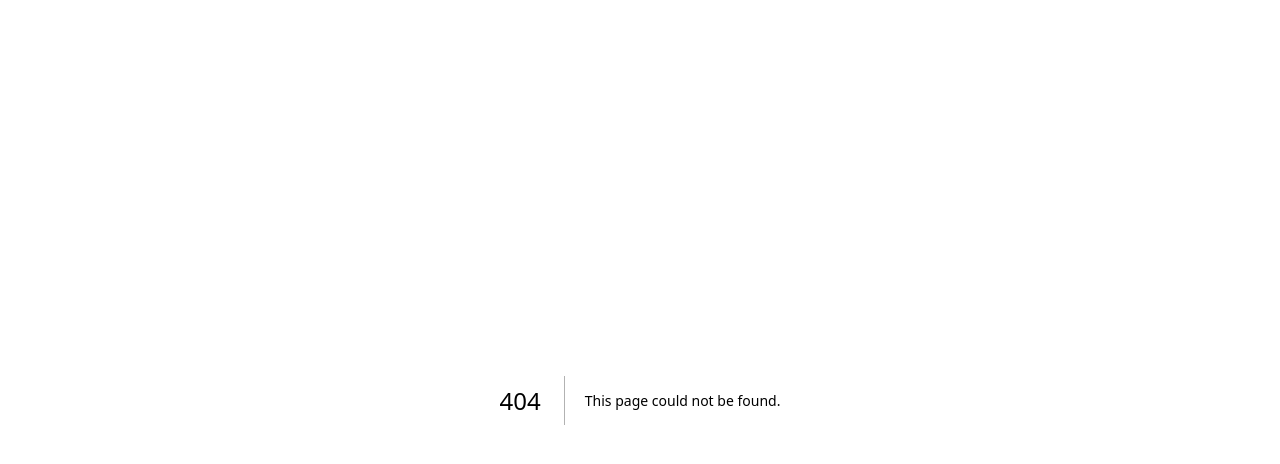
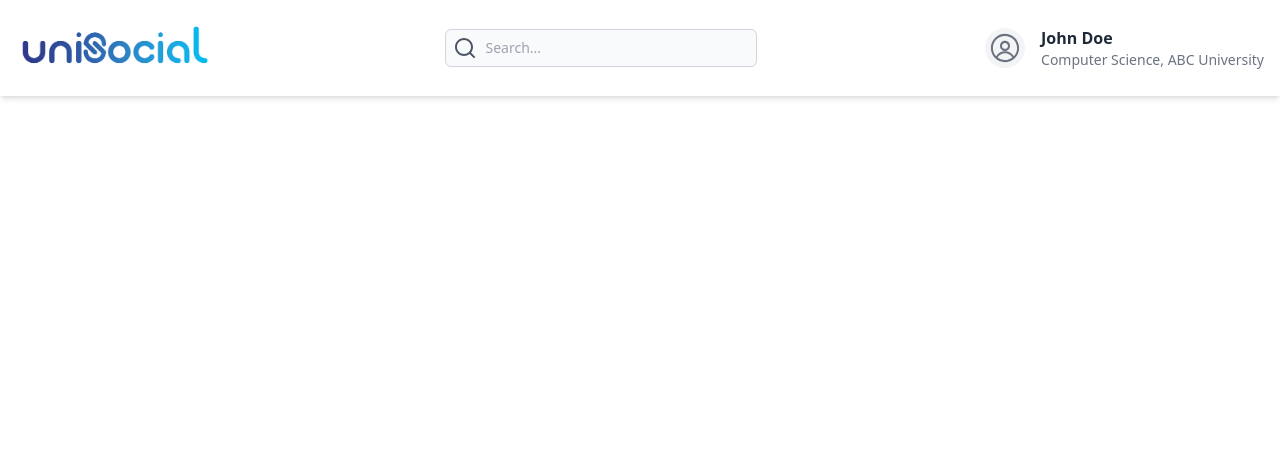
Before and after one commit to MuratOzte/UniSocial, a Next.js app: page /feed in a window 1280 px wide. Before the commit this address had no page. Shown: the top 464 px of the page. Built offline with nearby package versions, Linux system fonts and the light colour scheme.

Commit message:
Add Nav component and integrate it into the feed page layout

```diff
--- /dev/null
+++ b/src/app/(site)/feed/page.jsx
@@ -0,0 +1,11 @@
+import Nav from '@/app/components/Nav/Nav';
+
+const Page = () => {
+    return (
+        <div>
+            <Nav />
+        </div>
+    );
+};
+
+export default Page;
--- /dev/null
+++ b/src/app/components/Nav/Nav.jsx
@@ -0,0 +1,74 @@
+'use client';
+
+import Image from 'next/image';
+import { RxAvatar } from 'react-icons/rx';
+import { RiSearchLine } from 'react-icons/ri';
+import { IoCloseSharp } from 'react-icons/io5';
+import { useState } from 'react';
+
+const Nav = () => {
+    // Search bar states
+    const [isSearchBarFocused, setIsSearchBarFocused] = useState(false);
+    const toggleSearchBar = () => setIsSearchBarFocused((prev) => !prev);
+
+    const [searchQuery, setSearchQuery] = useState('');
+    const handleSearch = (e) => setSearchQuery(e.target.value);
+
+    const clearSearch = () => setSearchQuery('');
+
+    return (
+        <nav className="flex items-center justify-between px-4 py-2 bg-white shadow-md">
+            {/* Logo */}
+            <div className="flex items-center h-[80px]">
+                <Image
+                    src={require('@/assets/logo/logo.png')}
+                    alt="UniSocial"
+                    width={200}
+                    height={80}
+                    className="object-cover object-center"
+                />
+            </div>
+
+            {/* Search Bar */}
+            <div className="relative flex items-center w-1/4">
+                <RiSearchLine
+                    className={`absolute left-2 ${
+                        !isSearchBarFocused ? 'text-gray-600' : 'text-blue-500'
+                    }`}
+                    size={24}
+                />
+                <input
+                    onFocus={toggleSearchBar}
+                    onBlur={toggleSearchBar}
+                    value={searchQuery}
+                    onChange={handleSearch}
+                    type="text"
+                    placeholder="Search..."
+                    className="w-full pl-10 pr-10 py-2 text-sm border border-gray-300 rounded-md focus:ring-2 focus:ring-blue-500 focus:outline-none bg-gray-50 text-gray-800"
+                />
+                {searchQuery && (
+                    <IoCloseSharp
+                        className="absolute right-2 text-gray-600 cursor-pointer hover:text-gray-800"
+                        size={20}
+                        onClick={clearSearch}
+                    />
+                )}
+            </div>
+
+            {/* User Info */}
+            <div className="flex items-center space-x-4">
+                <RxAvatar className="w-10 h-10 text-gray-500 bg-gray-100 rounded-full p-1" />
+                <div className="flex flex-col">
+                    <span className="font-semibold text-gray-800">
+                        John Doe
+                    </span>
+                    <span className="text-sm text-gray-500">
+                        Computer Science, ABC University
+                    </span>
+                </div>
+            </div>
+        </nav>
+    );
+};
+
+export default Nav;
```
Also changed, not shown: src/hooks/useNav.js (added).
